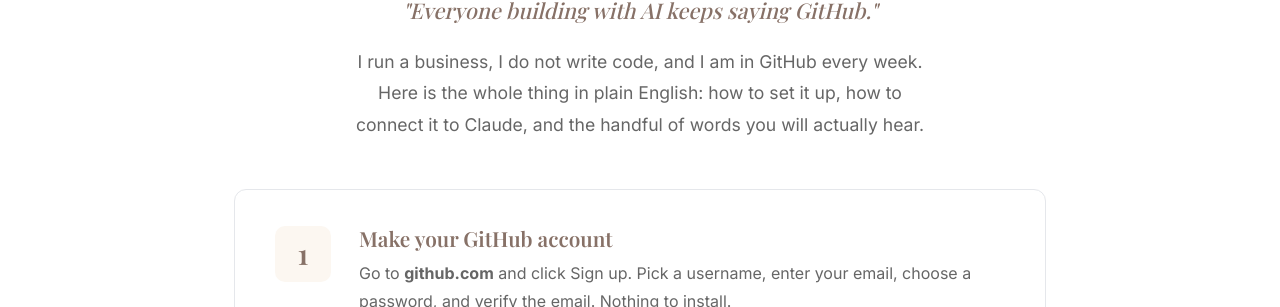
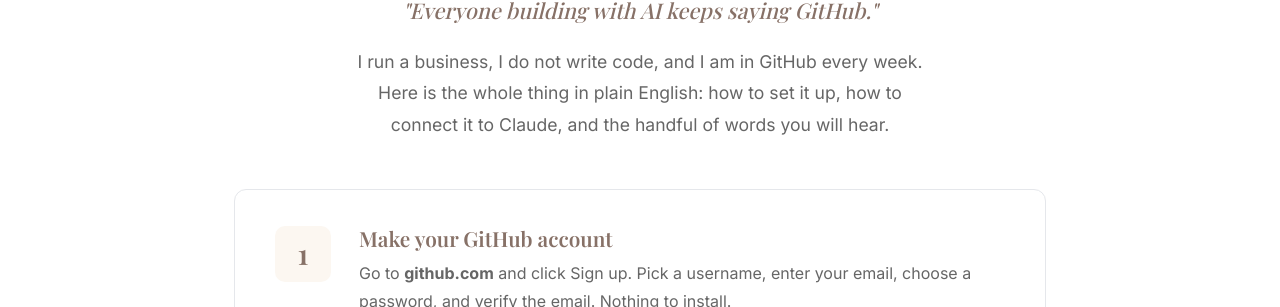
Before and after one commit to adespain70-ui/despain-consulting-site, a Jekyll site: the page built from github-guide.md, in a window 1280 px wide and 900 px high, scrolled down 330 px. Shown: the part 209-516 px from the top of the window. Built offline with Jekyll 4.4.1, drawn with Linux system fonts in a browser that asks for light colours.

Commit message:
Remove filler word from GitHub guide intro
Co-Authored-By: Claude Opus 4.8 <noreply@anthropic.com>

```diff
--- a/github-guide.md
+++ b/github-guide.md
@@ -16,7 +16,7 @@ permalink: /github-guide
 <section class="advance-intro">
   <div class="container">
     <p class="advance-quote">"Everyone building with AI keeps saying GitHub."</p>
-    <p>I run a business, I do not write code, and I am in GitHub every week. Here is the whole thing in plain English: how to set it up, how to connect it to Claude, and the handful of words you will actually hear.</p>
+    <p>I run a business, I do not write code, and I am in GitHub every week. Here is the whole thing in plain English: how to set it up, how to connect it to Claude, and the handful of words you will hear.</p>
   </div>
 </section>
 
```
